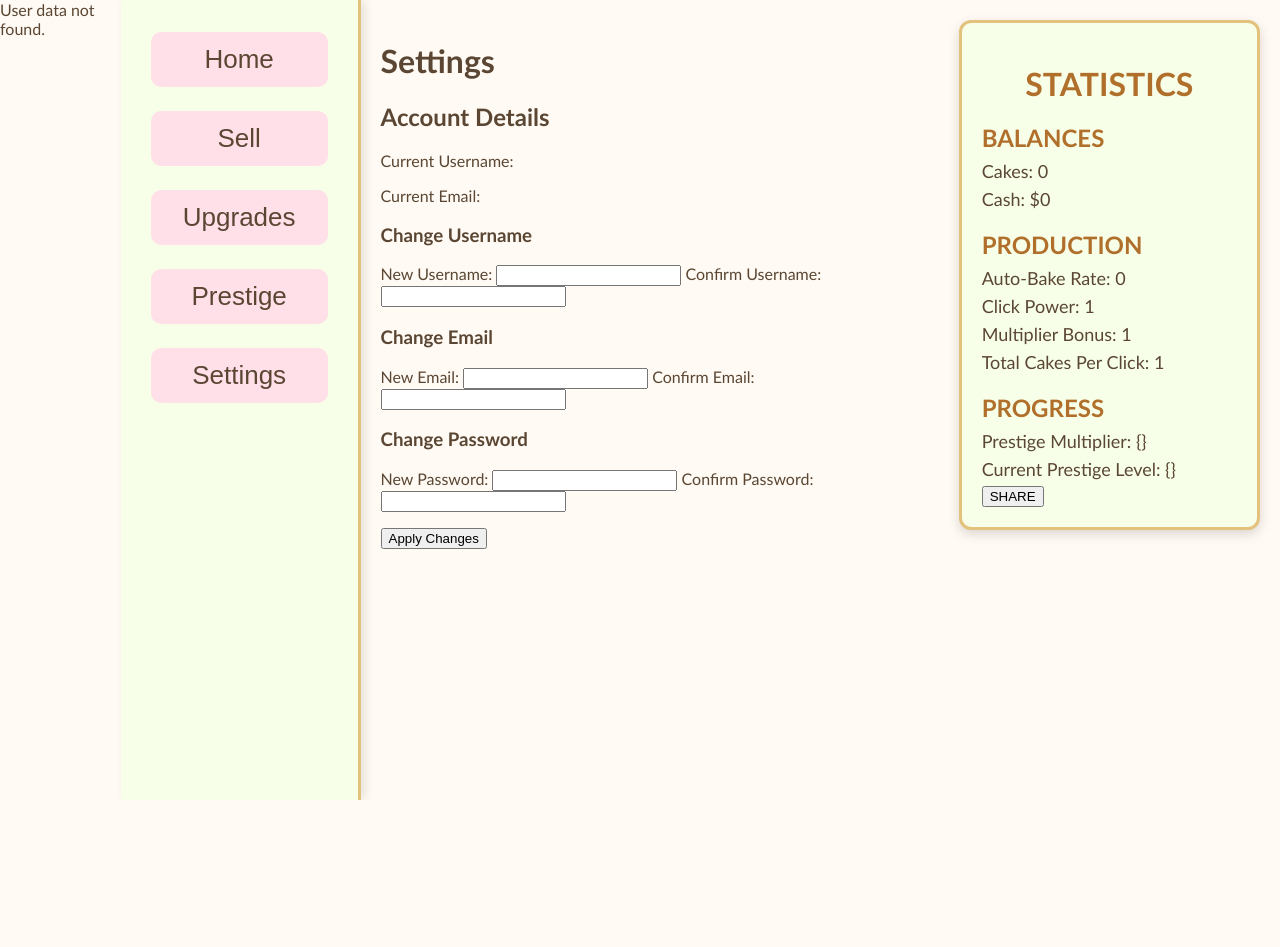
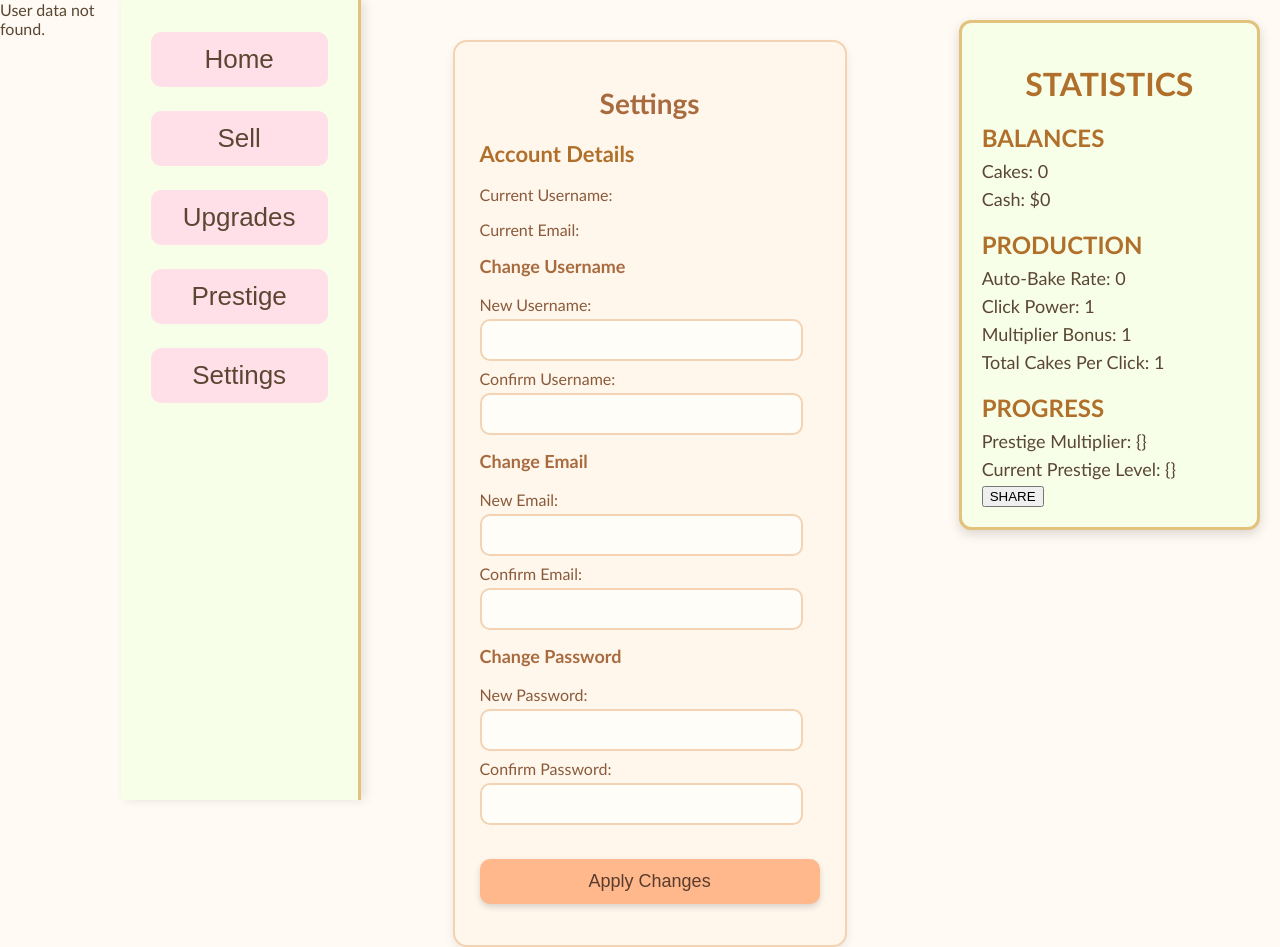
Before and after one commit to jbiri03/idleClick, a PHP site: page /settings.php in a window 1280 px wide. Before the commit the page ends 800 px from the top, so only its background shows below. Run offline with PHP 8.4, Linux system fonts and the light colour scheme; the visitor is signed in with stand-in values (Sample User, id 1); data comes from the database, SQL or seed files in the repository; both versions use the stored data as it was after the commit.

Commit message:
Added more styles!

```diff
--- a/Styles/index.css
+++ b/Styles/index.css
@@ -325,3 +369,97 @@ body {
     cursor: not-allowed;
     opacity: 0.7;
 }
+
+/* SETTINGS PAGE */
+#settingsSect {
+    background: #fff7ec;
+    border: 2px solid #f3d3b3;
+    border-radius: 14px;
+    padding: 25px;
+    width: 340px;
+    margin: 20px auto;
+    box-shadow: 0 4px 10px rgba(0,0,0,0.08);
+    font-family: "Trebuchet MS", sans-serif;
+    color: #8a5a3b;
+}
+
+#settingsSect h1 {
+    text-align: center;
+    font-size: 28px;
+    margin-bottom: 10px;
+    color: #a86b3f;
+}
+
+#settingsSect h2 {
+    font-size: 22px;
+    margin-top: 20px;
+    color: #b06f2a;
+}
+
+#settingsSect h3 {
+    font-size: 18px;
+    margin-top: 15px;
+    color: #a86b3f;
+}
+
+#settingsSect label {
+    display: block;
+    margin-top: 8px;
+    font-size: 16px;
+}
+
+#settingsSect input[type="text"],
+#settingsSect input[type="password"] {
+    width: 95%;
+    padding: 10px;
+    margin-top: 5px;
+    border: 2px solid #f3d3b3;
+    border-radius: 10px;
+    background: #fffdf8;
+    font-size: 16px;
+    color: #5a3b2e;
+    transition: 0.2s ease;
+}
+
+#settingsSect input[type="text"]:focus,
+#settingsSect input[type="password"]:focus {
+    border-color: #ffb88c;
+    outline: none;
+    background: #fff7ec;
+}
+
+#settingsSect .error {
+    color: #d9534f;
+    font-size: 14px;
+    margin-top: 5px;
+}
+
+#settingsSect .success {
+    color: #4caf50;
+    font-size: 14px;
+    margin-top: 5px;
+}
+
+#settingsSect button {
+    background: #ffb88c;
+    border: none;
+    padding: 12px 20px;
+    border-radius: 10px;
+    font-size: 18px;
+    color: #5a3b2e;
+    cursor: pointer;
+    margin-top: 20px;
+    width: 100%;
+    transition: 0.2s ease;
+    box-shadow: 0 3px 6px rgba(0,0,0,0.15);
+}
+
+#settingsSect button:hover {
+    background: #ffa66f;
+    transform: translateY(-2px);
+}
+
+#settingsSect button:active {
+    transform: translateY(1px);
+    background: #ff9a5c;
+}
--- a/index.php
+++ b/index.php
@@ -111,10 +111,11 @@
             </div>
 
             <!-- CLICKER IMAGE -->
+            <div id="autoBakeIndicator" style="display:none;">🎂 Auto‑Baking...</div>
             <div id="cake">
                 <button id="clicker"><img src="Images/Cake_Placeholder.jpg" alt="Cake"></button>
             </div>
-            <div id="autoBakeIndicator" style="display:none;">Auto‑Baking…</div>
+
 
         </div>
 
```
Also changed, not shown: other parts of Styles/index.css (+44 -0 lines), database/test.db.
